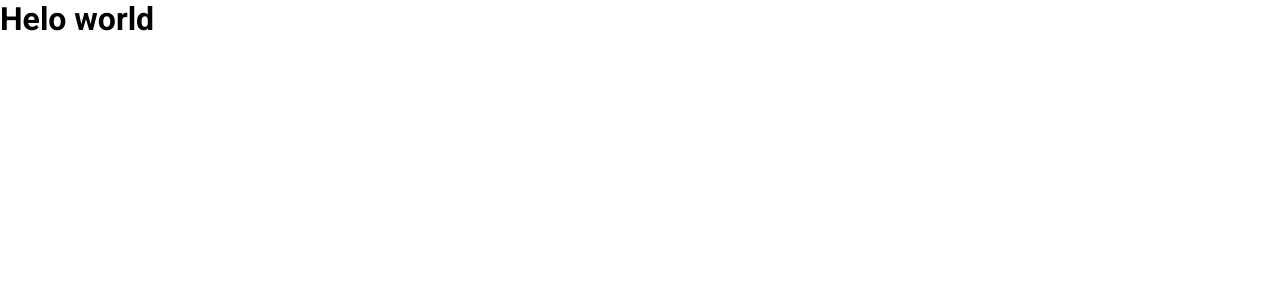
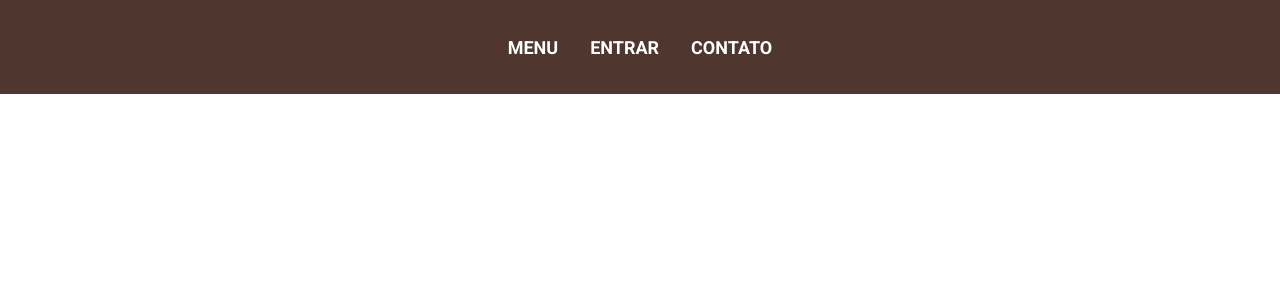
Before and after one commit to phac21/food-menu, a React (Vite) app: page / in a window 1280 px wide. Shown: the top 300 px of the page. Built offline with nearby package versions, Linux system fonts and the light colour scheme.

Commit message:
add/ Menu screen

```diff
--- a/src/App.tsx
+++ b/src/App.tsx
@@ -1,12 +1,13 @@
 import { ThemeProvider } from "styled-components";
 import { defaultTheme } from "./styles/themes/default";
 import { GlobalStyle } from "./styles/global";
+import Menu from "./pages/Menu";
 
 export function App() {
   return (
     <ThemeProvider theme={defaultTheme}>
       <GlobalStyle/>
-      <h1>Helo world</h1>
+      <Menu/>
     </ThemeProvider>
   )
 }
```
